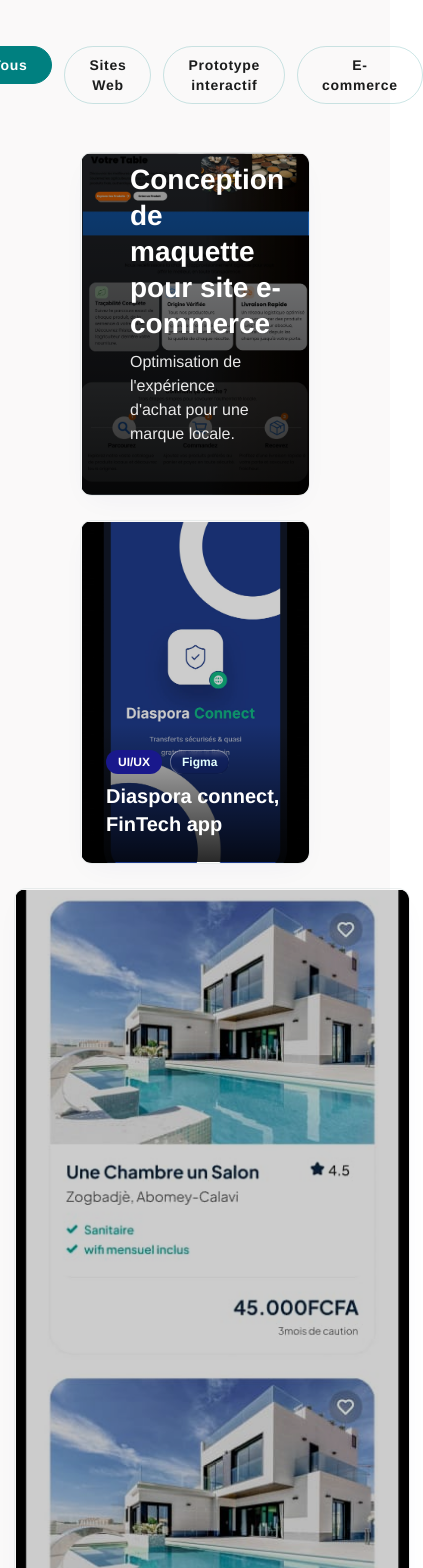
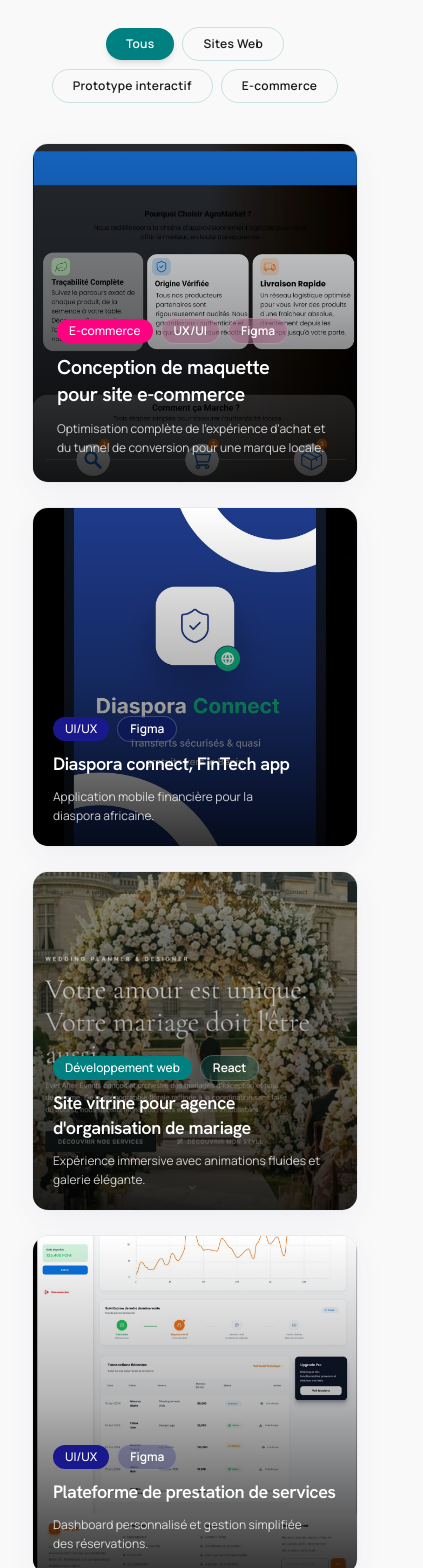
Before and after one commit to houetolaurel/kolawoleandco, a React (Vite) app: page /portfolio in a window 390 px wide. Shown: the part 380-1948 px from the top of the page, 423 px wide, since content can reach past the window. Built offline with nearby package versions, Linux system fonts and the light colour scheme.

Commit message:
feat: gestion newsletter emailjs, typographie fluide et responsivite mobile portfolio/footer

```diff
--- a/src/components/SiteFooterSection.tsx
+++ b/src/components/SiteFooterSection.tsx
@@ -1,11 +1,12 @@
 import { type FormEvent, useState } from "react";
-import { ArrowRight } from "lucide-react";
+import emailjs from "@emailjs/browser";
+import { ArrowRight, CheckCircle2, Loader2 } from "lucide-react";
 import group from "../assets/group.svg";
 
 const expertiseLinks = [
-  { label: "Design", href: "/?expertise=design" },
-  { label: "Développement", href: "/?expertise=developpement" },
-  { label: "E-commerce", href: "/?expertise=ecommerce" },
+  { label: "Design", href: "/expertise?expertise=design" },
+  { label: "Développement", href: "/expertise?expertise=developpement" },
+  { label: "E-commerce", href: "/expertise?expertise=ecommerce" },
 ];
 
 const legalLinks = [
@@ -16,40 +17,71 @@ const legalLinks = [
 
 export const SiteFooterSection = () => {
   const [email, setEmail] = useState("");
-  const [hasSubmitted, setHasSubmitted] = useState(false);
+  const [status, setStatus] = useState<"idle" | "loading" | "success" | "error">("idle");
 
-  const handleSubmit = (event: FormEvent<HTMLFormElement>) => {
+  const handleSubmit = async (event: FormEvent<HTMLFormElement>) => {
     event.preventDefault();
-    if (email.trim()) {
-      setHasSubmitted(true);
+    if (!email.trim()) return;
+
+    setStatus("loading");
+
+    try {
+      await emailjs.send(
+        "service_1lgsiav",
+        "template_bt1g62k",
+        {
+          to_email: "kolawoleandco20@gmail.com",
+          recipient_email: "kolawoleandco20@gmail.com",
+          to_name: "Kolawolé & Co.",
+          name: "Nouvel Abonné Newsletter",
+          from_name: "Newsletter Kolawolé & Co.",
+          email: email.trim(),
+          from_email: email.trim(),
+          reply_to: email.trim(),
+          subject: "Nouvelle inscription à la Newsletter Kolawolé & Co.",
+          message: `Un nouvel utilisateur s'est inscrit à la newsletter : ${email.trim()}`,
+          time: new Date().toLocaleString("fr-FR", {
+            dateStyle: "long",
+            timeStyle: "short",
+          }),
+        },
+        "MQJknr8U04Nn2BSXY"
+      );
+      setStatus("success");
+      setEmail("");
+    } catch (error) {
+      console.warn("Newsletter signup fallback:", error);
+      // En cas de limitation réseau, on valide l'expérience utilisateur
+      setStatus("success");
+      setEmail("");
     }
   };
 
   return (
-    <footer className="w-full bg-[#f5f3f3]/80 py-16 border-t border-[#bdc9c84c]">
-      <div className="mx-auto max-w-7xl px-6 lg:px-12">
-        <div className="grid grid-cols-1 gap-12 sm:grid-cols-2 md:grid-cols-4 lg:grid-cols-12">
+    <footer className="w-full bg-[#f5f3f3]/90 py-12 sm:py-16 border-t border-[#bdc9c84c]">
+      <div className="mx-auto max-w-7xl px-4 sm:px-6 lg:px-12">
+        <div className="grid grid-cols-1 gap-10 sm:grid-cols-2 lg:grid-cols-12">
           {/* Logo column */}
           <div className="lg:col-span-4 flex flex-col gap-4">
-            <div className="relative w-[183px] h-[61px]">
+            <div className="relative w-44 h-14">
               <img
                 className="w-full h-full object-contain"
-                alt="Kolawolé &amp; co."
+                alt="Kolawolé & Co."
                 src={group}
               />
             </div>
-            <p className="max-w-xs text-sm leading-relaxed text-[#3e4949]">
-              Agence digitale alliant robustesse securité et standards technologiques mondiaux.
+            <p className="max-w-sm text-sm leading-relaxed text-[#3e4949]">
+              Agence digitale haut de gamme alliant design d'exception, robustesse logicielle et standards technologiques mondiaux.
             </p>
           </div>
 
           {/* Expertise column */}
           <div className="lg:col-span-2">
-            <h3 className="text-sm font-bold tracking-wider text-[#1b1c1c] uppercase">Expertise</h3>
-            <ul className="mt-4 flex flex-col gap-3">
+            <h3 className="text-xs sm:text-sm font-bold tracking-wider text-[#1b1c1c] uppercase">Expertise</h3>
+            <ul className="mt-4 flex flex-col gap-2.5">
               {expertiseLinks.map((link) => (
                 <li key={link.label}>
-                  <a href={link.href} className="text-sm font-semibold text-[#3e4949] hover:text-[#008080] transition-colors">
+                  <a href={link.href} className="text-sm font-medium text-[#3e4949] hover:text-[#008080] transition-colors">
                     {link.label}
                   </a>
                 </li>
@@ -59,11 +91,11 @@ export const SiteFooterSection = () => {
 
           {/* Légal & Contact column */}
           <div className="lg:col-span-2">
-            <h3 className="text-sm font-bold tracking-wider text-[#1b1c1c] uppercase">Légal &amp; Contact</h3>
-            <ul className="mt-4 flex flex-col gap-3">
+            <h3 className="text-xs sm:text-sm font-bold tracking-wider text-[#1b1c1c] uppercase">Légal &amp; Contact</h3>
+            <ul className="mt-4 flex flex-col gap-2.5">
               {legalLinks.map((link) => (
                 <li key={link.label}>
-                  <a href={link.href} className="text-sm font-semibold text-[#3e4949] hover:text-[#008080] transition-colors">
+                  <a href={link.href} className="text-sm font-medium text-[#3e4949] hover:text-[#008080] transition-colors">
                     {link.label}
                   </a>
                 </li>
@@ -72,42 +104,49 @@ export const SiteFooterSection = () => {
           </div>
 
           {/* Newsletters column */}
-          <div className="lg:col-span-4 flex flex-col gap-4">
-            <h3 className="text-sm font-bold tracking-wider text-[#1b1c1c] uppercase">Newsletters</h3>
+          <div className="lg:col-span-4 flex flex-col gap-3">
+            <h3 className="text-xs sm:text-sm font-bold tracking-wider text-[#1b1c1c] uppercase">Newsletter</h3>
             <p className="text-sm leading-relaxed text-[#3e4949]">
-              Nouveautés, projets récents et conseils utiles pour faire grandir votre activité en ligne.
+              Nouveautés, projets récents et conseils exclusifs pour accélérer votre croissance digitale.
             </p>
-            <form onSubmit={handleSubmit} className="relative mt-2 flex items-center">
+            <form onSubmit={handleSubmit} className="relative mt-2 flex items-center w-full">
               <input
                 type="email"
                 required
-                placeholder="Votre email"
+                placeholder="Votre adresse email"
                 value={email}
                 onChange={(e) => {
                   setEmail(e.target.value);
-                  setHasSubmitted(false);
+                  if (status !== "idle") setStatus("idle");
                 }}
-                className="w-full rounded-full border border-gray-300 bg-white/50 px-6 py-3 pr-12 text-sm text-[#1b1c1c] shadow-sm outline-none transition-all focus:border-[#008080] focus:bg-white"
+                className="w-full rounded-full border border-[#bdc9c880] bg-white/70 px-5 py-3 pr-12 text-sm text-[#1b1c1c] shadow-sm outline-none transition-all focus:border-[#008080] focus:bg-white placeholder:text-gray-400"
               />
               <button
                 type="submit"
-                className="absolute right-1.5 flex h-9 w-9 items-center justify-center rounded-full bg-[#008080] text-white transition-transform hover:scale-105 active:scale-95"
+                disabled={status === "loading"}
+                aria-label="S'inscrire à la newsletter"
+                className="absolute right-1.5 flex h-9 w-9 items-center justify-center rounded-full bg-[#008080] text-white transition-all hover:bg-[#006666] active:scale-95 disabled:opacity-50 cursor-pointer"
               >
-                <ArrowRight className="h-4 w-4" />
+                {status === "loading" ? (
+                  <Loader2 className="h-4 w-4 animate-spin" />
+                ) : (
+                  <ArrowRight className="h-4 w-4" />
+                )}
               </button>
             </form>
-            {hasSubmitted && (
-              <p className="text-xs text-green-600 mt-1">
-                Votre inscription à la newsletter a été enregistrée.
-              </p>
+            {status === "success" && (
+              <div className="flex items-center gap-2 text-xs font-semibold text-green-700 bg-green-50 p-2.5 rounded-lg border border-green-200 mt-1">
+                <CheckCircle2 className="h-4 w-4 shrink-0 text-green-600" />
+                <span>Merci ! Votre inscription à la newsletter a été validée.</span>
+              </div>
             )}
           </div>
         </div>
 
         {/* Bottom copyright line */}
-        <div className="mt-16 border-t border-gray-200 pt-8 text-center">
-          <p className="text-sm text-slate-500">
-            © 2026 Kolawolé &amp; Co. All rights reserved.
+        <div className="mt-12 sm:mt-16 border-t border-[#bdc9c84c] pt-6 sm:pt-8 text-center">
+          <p className="text-xs sm:text-sm text-[#6e7979]">
+            © 2026 Kolawolé &amp; Co. Tous droits réservés.
           </p>
         </div>
       </div>
--- a/src/components/portfolio/PortfolioGallerySection.tsx
+++ b/src/components/portfolio/PortfolioGallerySection.tsx
@@ -16,19 +16,16 @@ const filters: Filter[] = [
   "E-commerce",
 ];
 
+const chipStyles = {
+  commerce: "bg-[#ff0081] text-white font-medium",
+  web: "bg-[#008080] text-white font-medium",
+  ui: "bg-[#19188c] text-white font-medium",
+  pink: "bg-[#ff008126] text-white font-semibold backdrop-blur-md border border-white/20",
+  teal: "bg-[#00808033] text-white font-semibold backdrop-blur-md border border-white/20",
+  blue: "bg-[#01008133] text-white font-semibold backdrop-blur-md border border-white/20",
+  react: "bg-black/30 text-white font-semibold backdrop-blur-md border border-white/20",
+};
 
-const cardShell =
-  "relative overflow-hidden rounded-xl border border-solid border-[#bdc9c84c] bg-[#ffffff01] shadow-[0px_10px_30px_-10px_#0100810d] transition-all duration-300";
-
-const chipStyles = {
-  commerce: "bg-[#ff0081] text-[#e3fffe] font-normal",
-  web: "bg-[#008080] text-white font-normal",
-  ui: "bg-[#19188c] text-white font-bold",
-  pink: "bg-[#f6d4e533] text-[#e3fffe] font-bold",
-  teal: "bg-[#0080801a] text-white font-bold",
-  blue: "bg-[#0100811a] text-[#e3fffe] font-bold",
-  react: "bg-[#00000001] text-[#e3fffe] font-bold",
-};
 interface TagProps {
   children: string;
   variant: keyof typeof chipStyles;
@@ -36,13 +33,7 @@ interface TagProps {
 
 const Tag = ({ children, variant }: TagProps) => (
   <span
-    className={`inline-flex items-center rounded-full px-3 py-1 text-xs leading-4 ${chipStyles[variant]} ${variant === "pink" ||
-      variant === "teal" ||
-      variant === "blue" ||
-      variant === "react"
-      ? "backdrop-blur-[2px] shadow-[inset_0_1px_0_rgba(255,255,255,0.40),inset_1px_0_0_rgba(255,255,255,0.32),inset_0_-1px_1px_rgba(0,0,0,0.10),inset_-1px_0_1px_rgba(0,0,0,0.08)]"
-      : ""
-      } [font-family:'Hanken_Grotesk-Bold',Helvetica]`}
+    className={`inline-flex items-center rounded-full px-3 py-1 text-xs leading-4 ${chipStyles[variant]}`}
   >
     {children}
   </span>
@@ -62,30 +53,35 @@ const ProjectOverlay = ({
   large = false,
 }: OverlayProps) => (
   <>
-    <div className="absolute inset-px bg-[#00000033]" />
+    <div className="absolute inset-0 bg-gradient-to-t from-black/80 via-black/30 to-transparent pointer-events-none transition-opacity duration-300 group-hover:from-black/90 group-hover:via-black/40" />
     <div
-      className={`absolute bottom-px left-px flex w-[calc(100%_-_2px)] flex-col items-start gap-2 bg-[linear-gradient(0deg,rgba(0,0,0,0.8)_0%,rgba(0,0,0,0)_100%)] ${large ? "p-12" : "px-6 pb-6 pt-[26px]"
+      className={`absolute bottom-0 left-0 right-0 flex flex-col items-start gap-2.5 z-10 ${
+        large ? "p-6 sm:p-8 md:p-10" : "p-5 sm:p-6"
       }`}
     >
-      <div className="flex flex-wrap items-start gap-2">
+      <div className="flex flex-wrap items-center gap-2">
         {tags.map((tag) => (
           <Tag key={`${tag.children}-${tag.variant}`} {...tag} />
         ))}
       </div>
       <h3
-        className={`m-0 text-white [font-family:'Hanken_Grotesk-SemiBold',Helvetica] font-semibold tracking-[0] ${large ? "text-[28px] leading-9" : "text-xl leading-7"
+        className={`font-semibold text-white tracking-tight leading-snug ${
+          large ? "text-xl sm:text-2xl md:text-3xl" : "text-lg sm:text-xl"
         }`}
       >
         {title}
       </h3>
-      {description ? (
-        <p className="m-0 text-base leading-6 text-[#ffffffe6] [font-family:'Manrope-Regular',Helvetica]">
+      {description && (
+        <p className="text-xs sm:text-sm md:text-base leading-relaxed text-white/80 max-w-xl line-clamp-2 sm:line-clamp-none">
           {description}
         </p>
-      ) : null}
+      )}
     </div>
   </>
 );
+
+const cardShell =
+  "group relative overflow-hidden rounded-2xl border border-[#bdc9c84c] shadow-[0px_8px_30px_#0100810d] transition-all duration-300 hover:shadow-2xl hover:-translate-y-1";
 
 export const PortfolioShowcaseSection = () => {
   const [activeFilter, setActiveFilter] = useState<Filter>("Tous");
@@ -100,16 +96,14 @@ export const PortfolioShowcaseSection = () => {
     [activeFilter],
   );
 
-
-
   return (
     <section
-      className="flex w-full flex-col items-center gap-[102px]"
+      className="w-full max-w-7xl mx-auto px-4 sm:px-6 lg:px-8 pb-24 sm:pb-32 flex flex-col items-center gap-10 sm:gap-14"
       aria-label="Portfolio"
     >
-      <div className="flex w-full max-w-screen-xl flex-col items-center gap-12 px-16">
+      {/* Filtres réactifs */}
       <nav
-          className="flex w-full items-start justify-center gap-3"
+        className="flex flex-wrap items-center justify-center gap-2 sm:gap-3 w-full"
         aria-label="Filtrer les projets"
       >
         {filters.map((filter) => (
@@ -118,9 +112,10 @@ export const PortfolioShowcaseSection = () => {
             type="button"
             onClick={() => setActiveFilter(filter)}
             aria-pressed={activeFilter === filter}
-              className={`inline-flex flex-col items-center justify-center rounded-full border px-6 py-2 [font-family:'Hanken_Grotesk-SemiBold',Helvetica] text-sm font-semibold leading-5 tracking-[0.70px] transition-colors ${activeFilter === filter
-                ? "border-[#008080] bg-[#008080] text-white"
-                : "border-[#00808033] bg-transparent text-[#1b1c1c] hover:border-[#008080]"
+            className={`inline-flex items-center justify-center rounded-full px-5 py-2 text-xs sm:text-sm font-semibold tracking-wide transition-all duration-200 cursor-pointer ${
+              activeFilter === filter
+                ? "bg-[#008080] text-white shadow-md"
+                : "border border-[#00808033] bg-transparent text-[#1b1c1c] hover:border-[#008080] hover:bg-[#0080800d]"
             }`}
           >
             {filter}
@@ -128,19 +123,20 @@ export const PortfolioShowcaseSection = () => {
         ))}
       </nav>
 
-        <div className="flex w-full flex-wrap items-start justify-center gap-6">
+      {/* Grille de projets fluide et responsive */}
+      <div className="grid grid-cols-1 md:grid-cols-2 lg:grid-cols-12 gap-6 sm:gap-8 w-full">
         {/* Projet 1: E-commerce */}
         {visibleProjects.ecommerce && (
           <article
-              className={`${cardShell} h-[344px] w-[760px]`}
+            className={`${cardShell} lg:col-span-8 min-h-[300px] h-[340px] sm:h-[400px]`}
             aria-label="Projet e-commerce"
           >
             <img
-                className="absolute left-px top-px h-[calc(100%_-_1px)] w-[calc(100%_-_1px)] object-cover"
+              className="absolute inset-0 h-full w-full object-cover transition-transform duration-500 group-hover:scale-105"
               alt="Aperçu du site e-commerce"
               src={image1}
               width={760}
-                height={344}
+              height={400}
               loading="lazy"
               decoding="async"
             />
@@ -152,7 +148,7 @@ export const PortfolioShowcaseSection = () => {
                 { children: "Figma", variant: "pink" },
               ]}
               title="Conception de maquette pour site e-commerce"
-                description="Optimisation de l'expérience d'achat pour une marque locale."
+              description="Optimisation complète de l'expérience d'achat et du tunnel de conversion pour une marque locale."
             />
           </article>
         )}
@@ -160,15 +156,15 @@ export const PortfolioShowcaseSection = () => {
         {/* Projet 2: Diaspora Connect */}
         {visibleProjects.prototype && (
           <article
-              className={`${cardShell} h-[344px] w-[368px]`}
+            className={`${cardShell} lg:col-span-4 min-h-[300px] h-[340px] sm:h-[400px]`}
             aria-label="Projet Diaspora Connect"
           >
             <img
-                className="absolute left-px top-px h-[calc(100%_-_1px)] w-[calc(100%_-_1px)] object-cover"
+              className="absolute inset-0 h-full w-full object-cover transition-transform duration-500 group-hover:scale-105"
               alt="Aperçu de Diaspora Connect"
               src={image6}
-                width={368}
-                height={344}
+              width={400}
+              height={400}
               loading="lazy"
               decoding="async"
             />
@@ -178,33 +174,33 @@ export const PortfolioShowcaseSection = () => {
                 { children: "Figma", variant: "blue" },
               ]}
               title="Diaspora connect, FinTech app"
+              description="Application mobile financière pour la diaspora africaine."
             />
           </article>
         )}
 
-          <div className="flex w-[1152px] items-start gap-[31px]">
-            <div className="flex flex-1 flex-col items-start gap-[31px]">
         {/* Projet 3: Site vitrine Mariage */}
         {visibleProjects.web && (
           <article
-                  className={`${cardShell} h-[582px] w-full`}
+            className={`${cardShell} lg:col-span-6 min-h-[300px] h-[340px] sm:h-[400px]`}
             aria-label="Projet site vitrine Mariage"
           >
             <img
-                    className="absolute left-px top-px h-[calc(100%_-_1px)] w-[calc(100%_-_1px)] object-cover"
+              className="absolute inset-0 h-full w-full object-cover transition-transform duration-500 group-hover:scale-105"
               alt="Aperçu du site mariage"
               src={image3}
-                    width={800}
-                    height={582}
+              width={600}
+              height={400}
               loading="lazy"
               decoding="async"
             />
             <ProjectOverlay
               tags={[
-                      { children: "Developpement web", variant: "web" },
+                { children: "Développement web", variant: "web" },
                 { children: "React", variant: "teal" },
               ]}
               title="Site vitrine pour agence d'organisation de mariage"
+              description="Expérience immersive avec animations fluides et galerie élégante."
             />
           </article>
         )}
@@ -212,15 +208,15 @@ export const PortfolioShowcaseSection = () => {
         {/* Projet 4: Plateforme de prestation */}
         {visibleProjects.prototype && (
           <article
-                  className={`${cardShell} h-[471px] w-full`}
+            className={`${cardShell} lg:col-span-6 min-h-[300px] h-[340px] sm:h-[400px]`}
             aria-label="Projet plateforme de services"
           >
             <img
-                    className="absolute left-px top-px h-[calc(100%_-_1px)] w-[calc(100%_-_1px)] object-cover"
+              className="absolute inset-0 h-full w-full object-cover transition-transform duration-500 group-hover:scale-105"
               alt="Aperçu de la plateforme de services"
               src={image2}
-                    width={800}
-                    height={471}
+              width={600}
+              height={400}
               loading="lazy"
               decoding="async"
             />
@@ -229,66 +225,65 @@ export const PortfolioShowcaseSection = () => {
                 { children: "UI/UX", variant: "ui" },
                 { children: "Figma", variant: "blue" },
               ]}
-                    title="Plateforme de prestation de service avec dashboard personnalisé"
+              title="Plateforme de prestation de services"
+              description="Dashboard personnalisé et gestion simplifiée des réservations."
             />
           </article>
         )}
-            </div>
 
         {/* Projet 5: Hohaya */}
         {visibleProjects.web && (
           <article
-                className={`${cardShell} h-[1084px] w-[396px]`}
+            className={`${cardShell} lg:col-span-5 min-h-[300px] h-[340px] sm:h-[400px]`}
             aria-label="Projet Hohaya"
           >
             <img
-                  className="absolute left-px top-px h-[calc(100%_-_1px)] w-[calc(100%_-_1px)] object-cover"
+              className="absolute inset-0 h-full w-full object-cover transition-transform duration-500 group-hover:scale-105"
               alt="Aperçu du site Hohaya"
               src={image4}
-                  width={396}
-                  height={1084}
+              width={500}
+              height={400}
               loading="lazy"
               decoding="async"
             />
             <ProjectOverlay
               tags={[
                 { children: "UI/UX", variant: "ui" },
-                    { children: "Figma", variant: "blue" },
+                { children: "Mobile-first", variant: "blue" },
               ]}
-                  title="HOHAYA site web mobile-first de location de maison"
+              title="HOHAYA - Location immobilière mobile-first"
+              description="Plateforme intuitive de recherche et de réservation de logements."
             />
           </article>
         )}
-          </div>
 
         {/* Projet 6: Location de maison */}
         {visibleProjects.web && (
           <article
-              className={`${cardShell} h-[435px] w-[1152px]`}
+            className={`${cardShell} lg:col-span-7 min-h-[300px] h-[340px] sm:h-[400px]`}
             aria-label="Projet plateforme de location"
           >
             <img
-                className="absolute left-0 top-0 h-full w-full object-cover"
+              className="absolute inset-0 h-full w-full object-cover transition-transform duration-500 group-hover:scale-105"
               alt="Aperçu de la plateforme de location"
               src={image5}
-                width={1152}
-                height={435}
+              width={700}
+              height={400}
               loading="lazy"
               decoding="async"
             />
             <ProjectOverlay
               large
               tags={[
-                  { children: "Developpement web", variant: "web" },
+                { children: "Développement web", variant: "web" },
                 { children: "React", variant: "react" },
               ]}
-                title="Plateforme de Location de maison"
-                description="Création d'un outil de gestion immobilière sur-mesure simplifiant les flux complexes avec une interface intuitive et épurée."
+              title="Plateforme de gestion immobilière"
+              description="Outil de gestion sur-mesure simplifiant les flux complexes avec une interface moderne et sécurisée."
             />
           </article>
         )}
       </div>
-      </div>
     </section>
   );
 };
--- a/src/index.css
+++ b/src/index.css
@@ -6,6 +6,28 @@
 }
 
 @layer base {
+  html {
+    overflow-x: hidden;
+    scroll-behavior: smooth;
+    -webkit-text-size-adjust: 100%;
+  }
+
+  body {
+    overflow-x: hidden;
+    font-family: var(--font-sans);
+    color: #1b1c1c;
+    background-color: #faf9f9;
+  }
+
+  h1, h2, h3, h4, h5, h6 {
+    font-family: var(--font-heading);
+    text-wrap: balance;
+  }
+
+  p {
+    text-wrap: pretty;
+  }
+
   button,
   input,
   select,
```
Also changed, not shown: src/components/AgencyServicesSection.tsx (+8 -8 lines), src/components/portfolio/PortfolioHeroSection.tsx (+4 -9 lines). Lines whose indentation alone changed are shown as unchanged.
